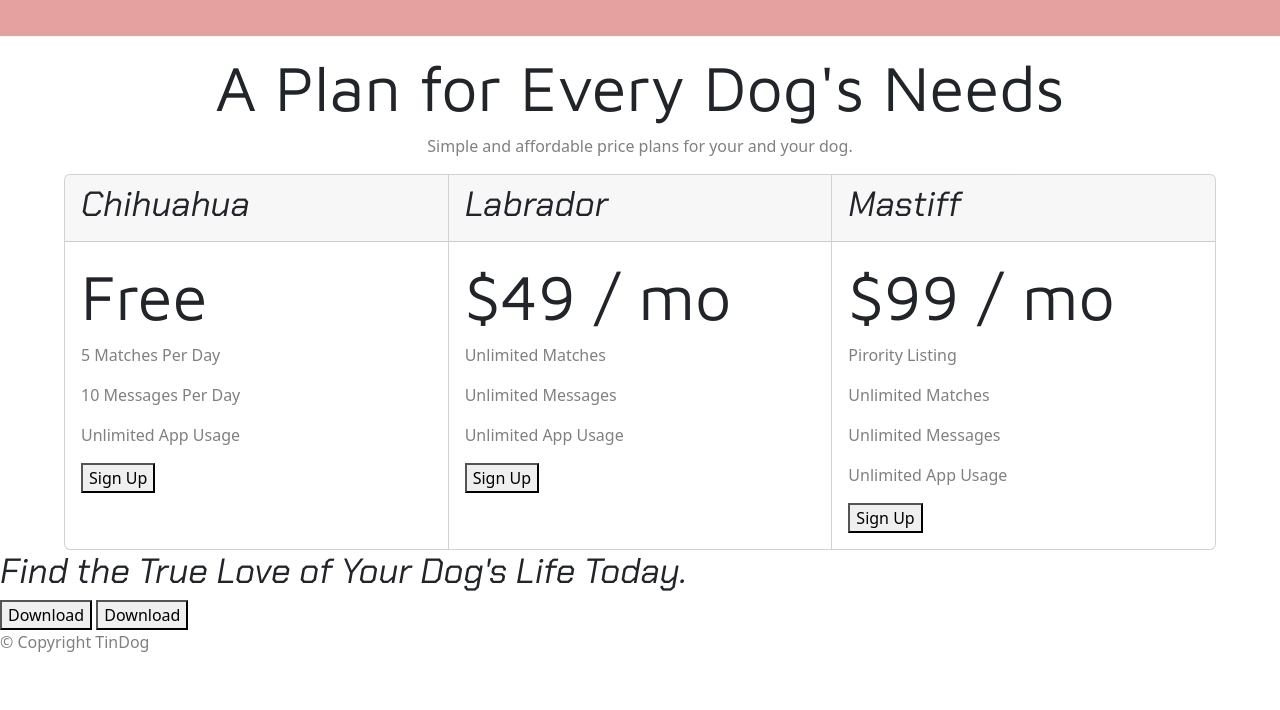
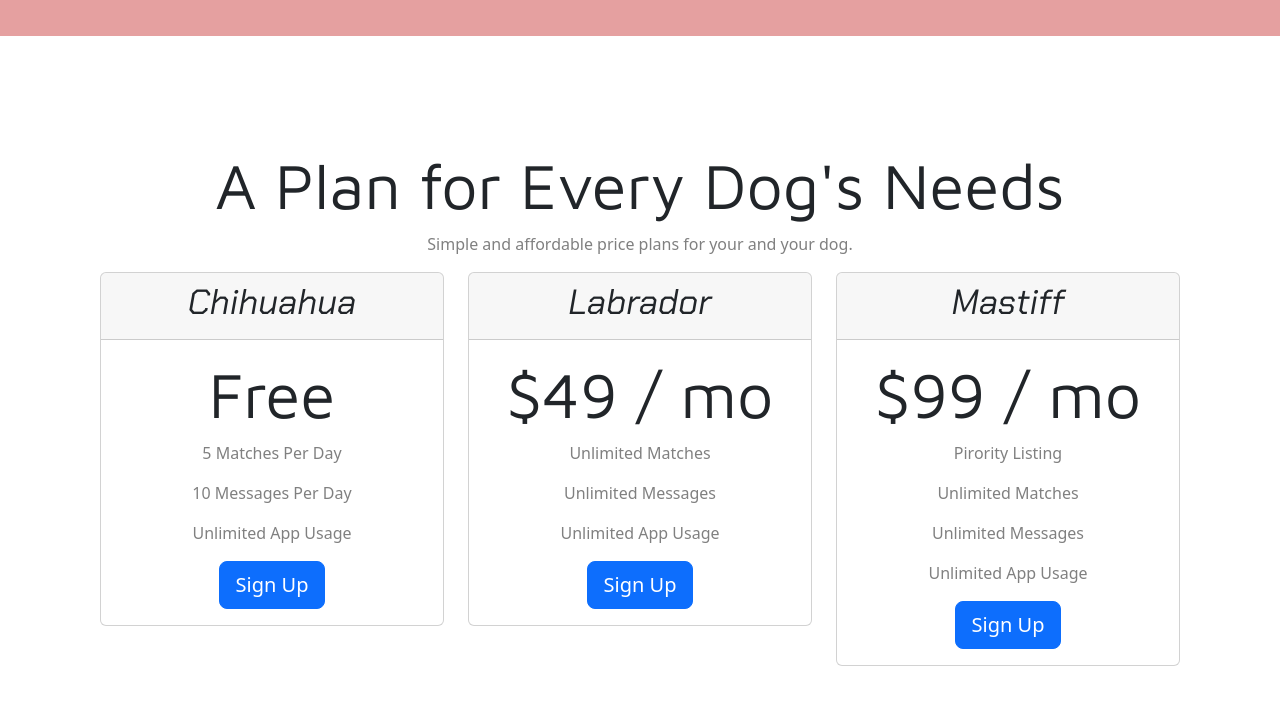
Before and after one commit to Ehasan-S/TinDogGit, a plain HTML site: page index.html in a window 1280 px wide. Shown: the part 1890-2600 px from the top of the page. Before the commit the page ends 2560 px from the top, so only its background shows below. Drawn offline with nearby package versions, Linux system fonts and the light colour scheme.

Commit message:
added button to the cards

```diff
--- a/css/styles.css
+++ b/css/styles.css
@@ -114,8 +114,9 @@ h2 {
     margin: 20px;
 }
 
-.card-spacing {
-    margin: 0% 5%;
+#pricing {
+    padding: 100px;
+    text-align: center;
 }
 
 .plan-text {
--- a/index.html
+++ b/index.html
@@ -62,7 +62,7 @@
         <div class="col-lg-6">
 
           <h1 id="line1">Meet new and interesting dogs nearby.</h1>
-          <button type="button" class="btn btn-dark btn-lg download-button"><i class="fa-brands fa-apple"></i>
+          <button type="button" class="btn btn-primary btn-lg download-button"><i class="fa-brands fa-apple"></i>
             Download</button>
           <button type="button" class="btn btn-outline-light btn-lg"><i class="fa-brands fa-google-play"></i>
             Download</button>
@@ -168,7 +168,8 @@
       <p>Simple and affordable price plans for your and your dog.</p>
     </div>
 
-    <div class="card-group card-spacing">
+    <div class="row">
+      <div class="col-lg-4 col-md-6 ">
         <div class="card">
           <div class="card-header">
             <h3>Chihuahua</h3>
@@ -178,13 +179,15 @@
             <p>5 Matches Per Day</p>
             <p>10 Messages Per Day</p>
             <p>Unlimited App Usage</p>
-          <button type="button">Sign Up</button>
+            <button class="btn btn-lg btn-block btn-primary" type="button">Sign Up</button>
+          </div>
         </div>
       </div>
 
 
 
 
+      <div class="col-lg-4 col-md-6">
         <div class="card">
           <div class="card-header">
             <h3>Labrador</h3>
@@ -194,10 +197,12 @@
             <p>Unlimited Matches</p>
             <p>Unlimited Messages</p>
             <p>Unlimited App Usage</p>
-          <button type="button">Sign Up</button>
+            <button class="btn btn-lg btn-block btn-primary" type="button">Sign Up</button>
           </div>
         </div>
 
+      </div>
+      <div class="col-lg-4">
         <div class="card">
           <div class="card-header">
             <h3>Mastiff</h3>
@@ -208,7 +213,8 @@
             <p>Unlimited Matches</p>
             <p>Unlimited Messages</p>
             <p>Unlimited App Usage</p>
-          <button type="button">Sign Up</button>
+            <button class="btn btn-lg btn-block btn-primary" type="button">Sign Up</button>
+          </div>
         </div>
       </div>
     </div>
```
Lines whose indentation alone changed are shown as unchanged.
